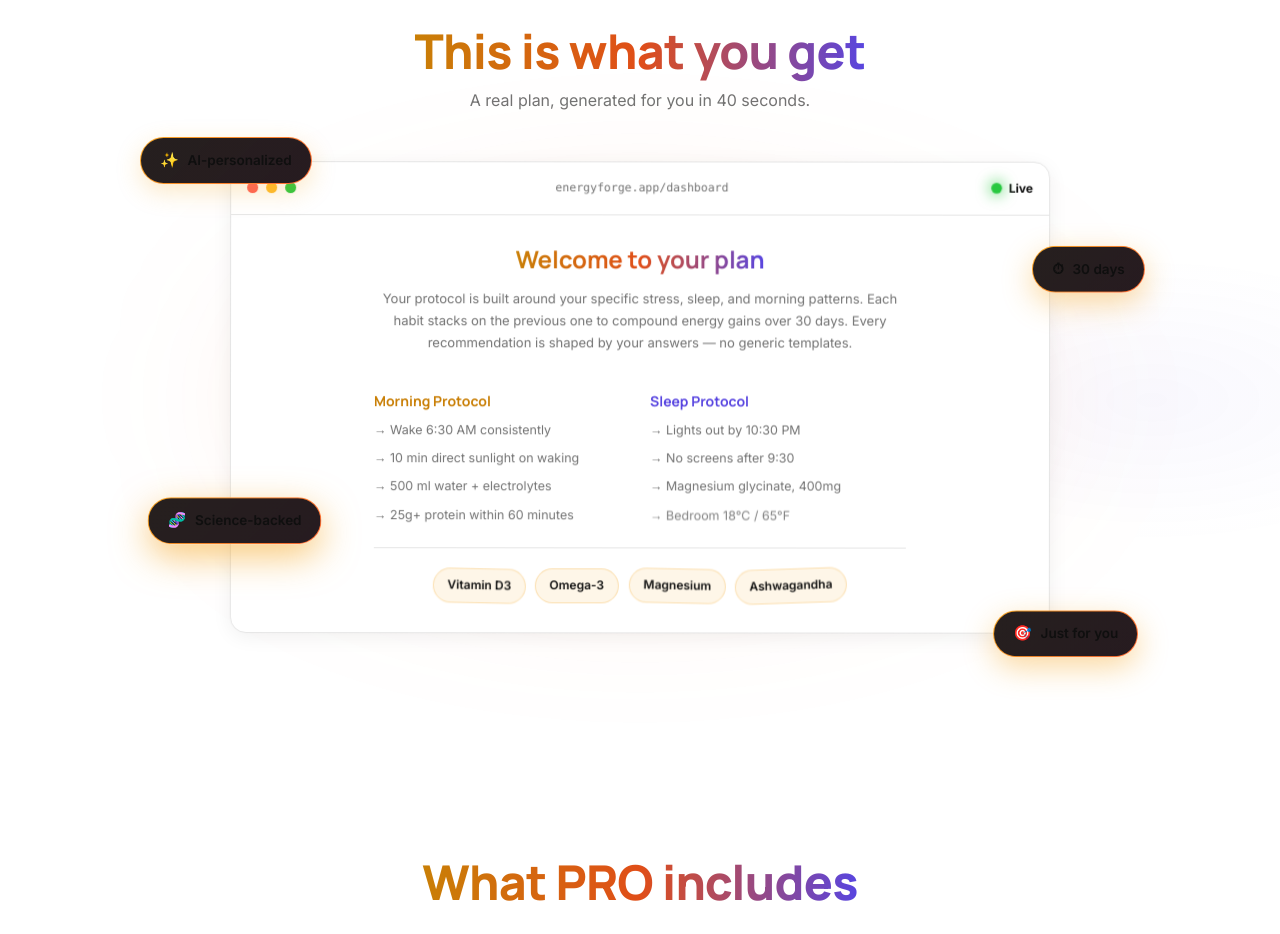
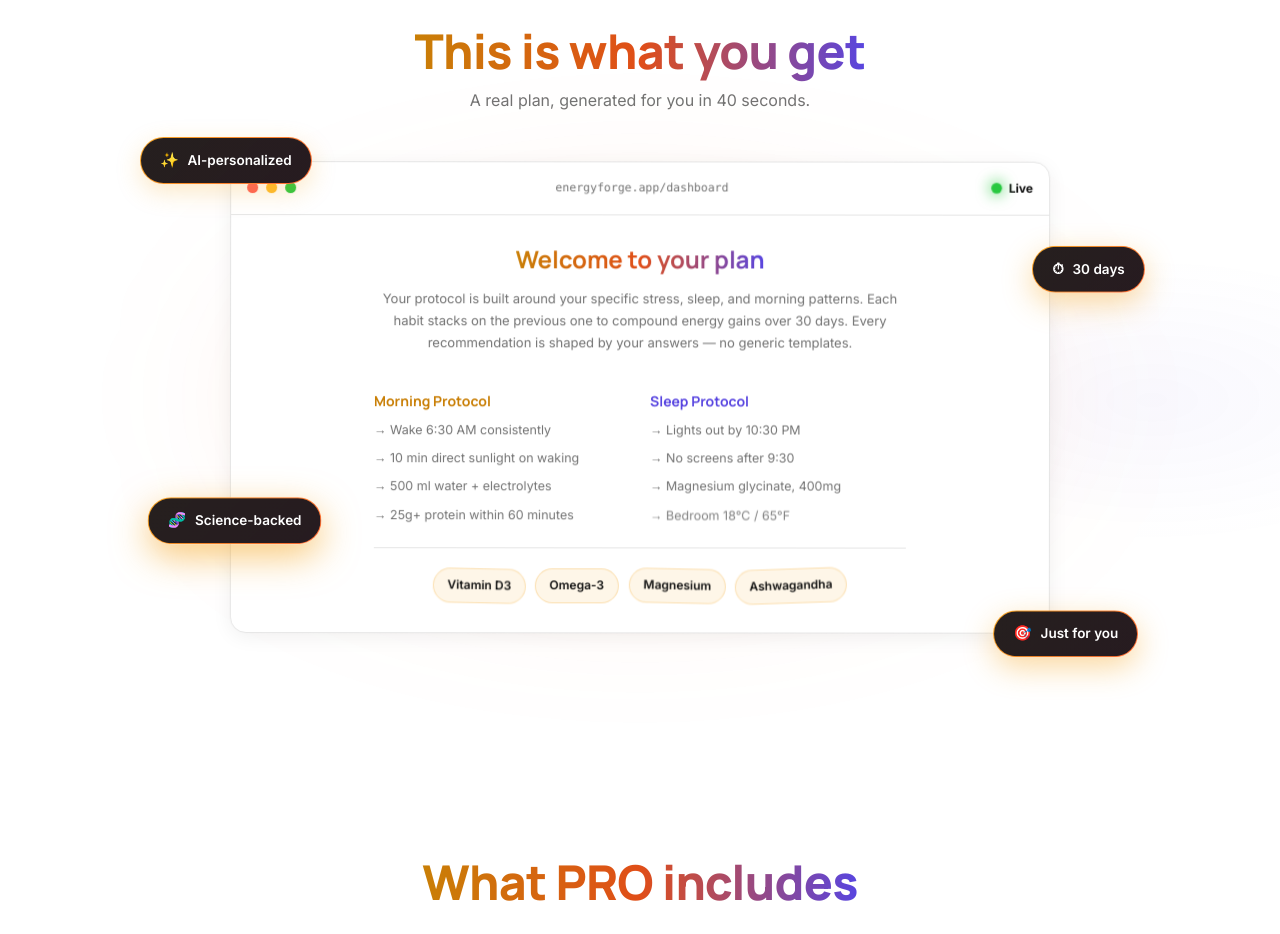
Before and after one commit to irynapavlyyk-create/new-site, a Next.js app: page / in a window 1280 px wide. Shown: the part 2160-3094 px from the top of the page. Built offline with nearby package versions, Linux system fonts and the light colour scheme; no server answers.

Commit message:
fix: floating chip text unreadable in light mode
Co-Authored-By: Claude Opus 4.7 (1M context) <noreply@anthropic.com>

```diff
--- a/src/app/globals.css
+++ b/src/app/globals.css
@@ -837,7 +837,7 @@ body {
   white-space: nowrap;
   font-size: 13.5px;
   font-weight: 600;
-  color: rgb(var(--text));
+  color: #fff;
   background:
     linear-gradient(rgba(20, 20, 30, 0.92), rgba(20, 20, 30, 0.92)) padding-box,
     linear-gradient(135deg, #F5A623, #FF6B35) border-box;
```
